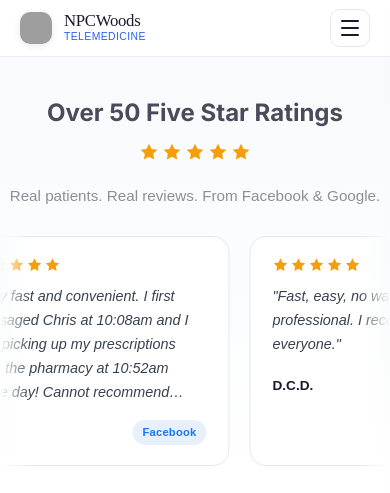
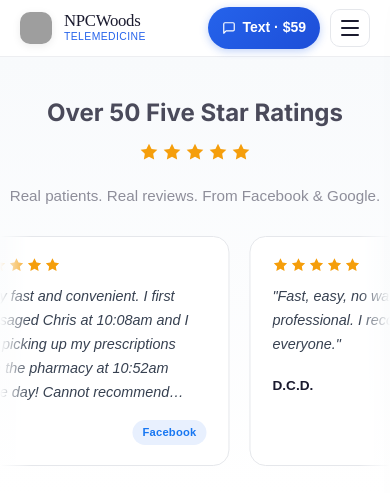
Before and after one commit to Npcwoods/npcwoods-website, a PHP site: page /html/pharmacy/index.html in a window 390 px wide. Shown: the top 493 px of the page. Run offline with PHP 8.4, Linux system fonts and the light colour scheme; some libraries are stand-ins or nearby versions; grey boxes are pictures that could not be loaded.

Commit message:
[fix] mobile nav CTA — persistent 'Text · $59' pill on phones (audit §3.1)
Nav links (incl. the CTA) are hidden under 768px, leaving mobile with
no persistent way to text. Pill is injected by site.js so all ~80
pages with pasted header copies get it without HTML edits; matchMedia
guard keeps it off desktop even if site.css is cached stale.

Co-Authored-By: Claude Fable 5 <noreply@anthropic.com>

```diff
--- a/assets/css/site.css
+++ b/assets/css/site.css
@@ -606,6 +606,36 @@
   .npc-nav-logo-name { font-size: 1.05rem; }
 }
 
+/* Mobile-only persistent CTA pill — element injected by site.js §1.5.
+   Hidden by default; only rendered inside the 768px window. */
+.npc-nav-cta-mobile { display: none; }
+
+@media (max-width: 768px) {
+  .npc-nav-cta-mobile {
+    display: inline-flex;
+    align-items: center;
+    gap: 6px;
+    margin-left: auto;
+    margin-right: 10px;
+    padding: 9px 14px;
+    border-radius: 999px;
+    background: linear-gradient(135deg, #2563EB 0%, #1D4ED8 100%);
+    color: #FFFFFF !important;
+    font-family: 'DM Sans', sans-serif;
+    font-size: 0.875rem;
+    font-weight: 700;
+    text-decoration: none;
+    white-space: nowrap;
+    box-shadow: 0 2px 8px rgba(37, 99, 235, 0.3);
+  }
+
+  .npc-nav-cta-mobile svg {
+    width: 14px;
+    height: 14px;
+    flex-shrink: 0;
+  }
+}
+
 
 /* ============================================================
  * 2. SITE FOOTER
--- a/assets/js/site.js
+++ b/assets/js/site.js
@@ -64,6 +64,33 @@
   document.addEventListener('keydown', function(e) {
     if (e.key === 'Escape' && panel.classList.contains('active')) closeMenu();
   });
+})();
+
+
+/* ============================================================
+ * 1.5 MOBILE NAV CTA ("Text · $59" pill in the top bar)
+ * ------------------------------------------------------------
+ * The desktop nav links (including the CTA) are hidden under
+ * 768px, leaving phones with no persistent way to text. Static
+ * pages carry pasted copies of the header snippet, so the pill
+ * is injected here instead of editing ~80 HTML files. The
+ * matchMedia guard keeps it off desktop even if site.css is
+ * served stale from cache. tracking.js enhances the sms: href
+ * on DOMContentLoaded, after deferred scripts run.
+ * ============================================================ */
+
+(function() {
+  if (!window.matchMedia || !window.matchMedia('(max-width: 768px)').matches) return;
+  var inner = document.querySelector('.npc-nav-inner');
+  if (!inner || inner.querySelector('.npc-nav-cta-mobile')) return;
+  var toggle = inner.querySelector('.npc-nav-toggle');
+  if (!toggle) return;
+
+  var cta = document.createElement('a');
+  cta.className = 'npc-nav-cta-mobile';
+  cta.setAttribute('href', 'sms:4806394722?body=Hi%20Chris%2C%20I%27d%20like%20to%20start%20a%20%2459%20visit');
+  cta.innerHTML = '<svg viewBox="0 0 24 24" fill="none" stroke="currentColor" stroke-width="2" stroke-linecap="round" stroke-linejoin="round" aria-hidden="true"><path d="M21 15a2 2 0 01-2 2H7l-4 4V5a2 2 0 012-2h14a2 2 0 012 2z"/></svg>Text · $59';
+  inner.insertBefore(cta, toggle);
 })();
 
 
```
